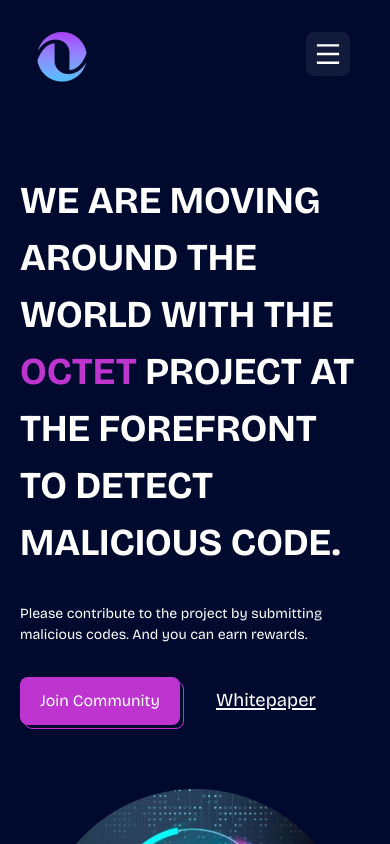
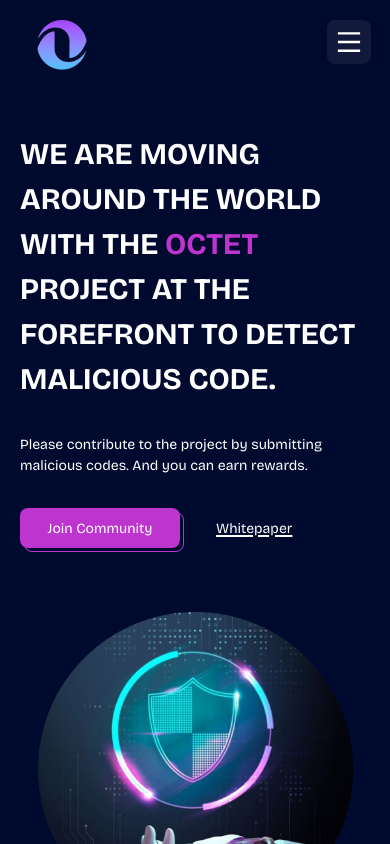
Before and after one commit to chochodev/Octet-app, a React (Create React App) app: page / in a window 390 px wide. Shown: the top 844 px of the page. Built offline with nearby package versions, Linux system fonts and the light colour scheme.

Commit message:
done with the hero section first draft

```diff
--- a/src/components/navbar/index.jsx
+++ b/src/components/navbar/index.jsx
@@ -9,7 +9,7 @@ const Navbar = () => {
 
   return (
     <div className='sticky z-[50] top-0 left-0 h-max w-full bg-background'>
-      <div className='relative z-[50] flex items-center justify-end lg:justify-center gap-[5rem] lg:gap-[20%] w-full py-[2rem] px-[2.5rem] lg:px-[5rem] xl:px-[7.5rem]'>
+      <div className='relative z-[50] flex items-center justify-end lg:justify-center gap-[5rem] lg:gap-[20%] w-full py-[1.25rem] sm:py-[2rem] px-[5%] lg:px-[5rem] xl:px-[7.5rem]'>
         <img src='./assets/images/logo.png' alt='LOGO' className='absolute left-[5%] xl:left-[7.5%] h-[5rem] w-[5rem] object-cover select-none' />
         <div className="hidden lg:flex justify-evenly w-[50%] min-w-[40rem] lg:min-w-[45rem] px-0 xl:px-[.5rem] py-[1rem] rounded-[6.25rem] border-solid border-white border-[1px]">
           <Link to='home' className={nav_link}>Home</Link>
--- a/src/views/home/s1_hero/index.jsx
+++ b/src/views/home/s1_hero/index.jsx
@@ -2,17 +2,17 @@ import React from 'react';
 import { Link } from 'react-scroll';
 
 const Hero = () => {
-  const join_community = 'relative flex items-center justify-center text-[1rem] md:text-[1.25rem] w-[10rem] md:w-[15.4375rem] h-[3rem] md:h-[3.875rem] rounded-[8px] bg-secondary before:border-solid before:border-secondary before:border-[1px] before:content-[""] before:absolute before:z-[10] before:top-[4px] before:left-[4px] before:w-full before:h-full before:rounded-[8px] before:bg-none hover:bg-secondary-light hover:before:border-secondary-light active:text-background transition-all duration-250 ease-in-out '
+  const join_community = 'relative flex items-center justify-center text-[.875rem] sm:text-[1.15rem] md:text-[1.25rem] w-[10rem] md:w-[15.4375rem] h-[2.5rem] sm:h-[3rem] md:h-[3.875rem] rounded-[8px] bg-secondary before:border-solid before:border-secondary before:border-[1px] before:content-[""] before:absolute before:z-[10] before:top-[4px] before:left-[4px] before:w-full before:h-full before:rounded-[8px] before:bg-none hover:bg-secondary-light hover:before:border-secondary-light active:text-background transition-all duration-250 ease-in-out '
   return (
-    <div className='relative flex flex-col gap-[4rem] items-center pt-[4rem] sm:pt-[6rem] md:pt-[8rem] w-full min-h-[50rem]'>
+    <div className='relative flex flex-col gap-[4rem] items-center pt-[3rem] sm:pt-[4rem] md:pt-[5rem] w-full min-h-[50rem]'>
       <div className="relative z-[2] flex flex-col gap-[2rem] items-center xl:items-start w-full">
         <div className="flex flex-col w-full xl:max-w-[46rem] gap-[2rem]">
-          <h1 className='text-[2.375rem] sm:text-[2.875rem] md:text-[3.375rem] font-bold uppercase'>We are moving around the world with the <span className='text-secondary'>OCTET</span> project at the forefront to detect malicious code.</h1>
+          <h1 className='text-[1.875rem] sm:text-[2.25rem] md:text-[3.375rem] font-bold uppercase'>We are moving around the world with the <span className='text-secondary'>OCTET</span> project at the forefront to detect malicious code.</h1>
           <p className='text-[.875rem] md:text-[1.25rem]'>Please contribute to the project by submitting malicious codes. And you can earn rewards.</p>
         </div>
         <div className="flex w-full xl:max-w-[46rem]">
           <Link to='joinus' className={join_community}>Join Community</Link>
-          <Link to='whitepaper' className='relative flex items-center justify-center text-[1.15rem] md:text-[1.25rem] px-[2.25rem] h-[3rem] md:h-[3.875rem] underline underline-offset-2 decoration-[2px] hover:decoration-secondary active:text-secondary transition-all duration-250 ease-in-out'>Whitepaper</Link>
+          <Link to='whitepaper' className='relative flex items-center justify-center text-[.875rem] sm:text-[1.15rem] md:text-[1.25rem] px-[2.25rem] h-[2.5rem] sm:h-[3rem] md:h-[3.875rem] underline underline-offset-2 decoration-[2px] hover:decoration-secondary active:text-secondary transition-all duration-250 ease-in-out'>Whitepaper</Link>
         </div>
       </div>
       <img src="./assets/images/hero-image-1.png" alt="HERO" className='xl:absolute z-[1] right-0 h-auto xl:h-[30.25rem] w-[90%] xl:w-[30.25rem] max-w-[40rem] object-cover' />
```
